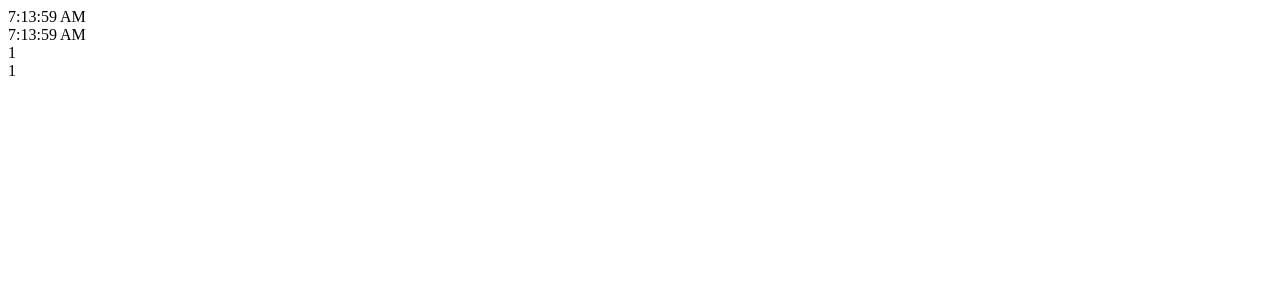
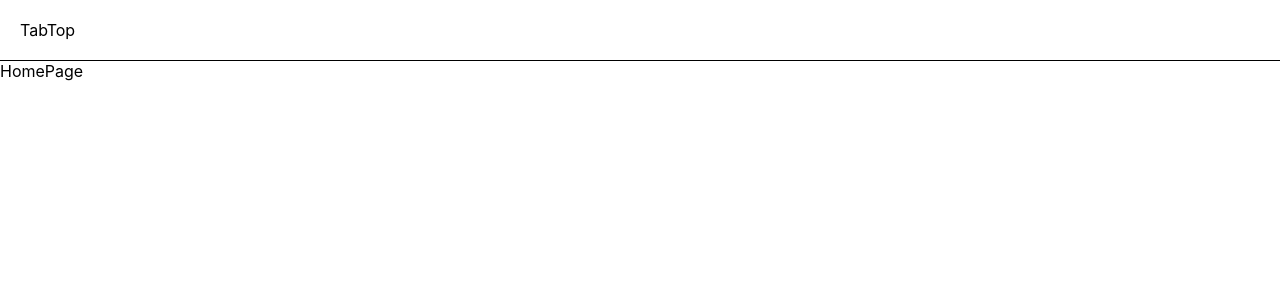
Before and after one commit to zhanghuidi2/react-app, a React app in the folder my-app2/: page / in a window 1280 px wide. Shown: the top 300 px of the page. Built offline with nearby package versions, Linux system fonts and the light colour scheme.

Commit message:
组件复合

```diff
--- a/my-app2/config/webpack.config.js
+++ b/my-app2/config/webpack.config.js
@@ -472,7 +472,6 @@ module.exports = function (webpackEnv) {
               exclude: cssModuleRegex,
               use: getStyleLoaders({
                 importLoaders: 1,
-                modules:true,
                 sourceMap: isEnvProduction
                   ? shouldUseSourceMap
                   : isEnvDevelopment,
@@ -489,7 +488,6 @@ module.exports = function (webpackEnv) {
               test: cssModuleRegex,
               use: getStyleLoaders({
                 importLoaders: 1,
-                modules:true,
                 sourceMap: isEnvProduction
                   ? shouldUseSourceMap
                   : isEnvDevelopment,
--- a/my-app2/src/App.js
+++ b/my-app2/src/App.js
@@ -3,13 +3,15 @@ import './App.css';
 import ClassComponent from './page/classComponents';
 import FunctionComponents from './page/functionComponents';
 import SetState from './page/setState';
+import HomePage from './page/HomePage';
 
 function App() {
   return (
-    <div>
-      <ClassComponent />
+    <div style={ {height:'100%'} }>
+      {/* <ClassComponent />
       <FunctionComponents />
-      <SetState />
+      <SetState /> */}
+      <HomePage />
     </div>
     // <div className="App">
     //   <header className="App-header">
--- a/my-app2/src/app.modules.css
+++ b/my-app2/src/app.modules.css
@@ -1,6 +1,22 @@
 .app{
+  height: 100%;
+  width: 100%;
   .logo{
     width: 70px;
-    height: 70px
+    height: 70px;
+  }
+  .top{
+    height: 100px;
+    width: 100%;
+    border-bottom: 1px solid #333;
+    position: fixed;
+    top: 0;
+  }
+  .bottom{
+    height: 100px;
+    width: 100%;
+    border-top: 1px solid #333;
+    position: fixed;
+    bottom: 0;
   }
 }
--- /dev/null
+++ b/my-app2/src/components/TabBottom.js
@@ -0,0 +1,14 @@
+import React, { Component } from 'react';
+class TabBottom extends Component {
+  constructor(props) {
+    super(props);
+    this.state = {  };
+  }
+  render() {
+    return (
+      <div className="bootomBar">TabBottom</div>
+    );
+  }
+}
+
+export default TabBottom;
--- /dev/null
+++ b/my-app2/src/components/TabTop.js
@@ -0,0 +1,14 @@
+import React, { Component } from 'react';
+class TabTop extends Component {
+  constructor(props) {
+    super(props);
+    this.state = {  };
+  }
+  render() {
+    return (
+      <div className="topBar">TabTop</div>
+    );
+  }
+}
+
+export default TabTop;
--- a/my-app2/src/index.css
+++ b/my-app2/src/index.css
@@ -16,3 +16,17 @@ code {
   width: 100px;
   height: 100px;
 }
+.topBar {
+  padding: 20px;
+  border-bottom: solid 1px black;
+}
+
+.bootomBar {
+  padding: 20px;
+  position: fixed;
+  right: 0;
+  bottom: 0;
+  left: 0;
+  border-top: solid 1px black;
+
+}
--- a/my-app2/src/index.js
+++ b/my-app2/src/index.js
@@ -1,7 +1,7 @@
 import React from 'react';
 import ReactDOM from 'react-dom';
-// import './index.css';
-import styles from './app.modules.css'
+import './index.css';
+// import styles from './app.modules.css'
 import App from './App';
 import reportWebVitals from './reportWebVitals';
 import logo from './logo.svg'
@@ -20,21 +20,21 @@ const showFlag = true
 const arr = [1, 2, 3]
 // 表达式
 const temp = <p>hahhaha</p>
-const jsx = (<div className={styles.app}>hello,
-    <div>{obj.firstName + ' ' + obj.lastName}</div>
-    <div>{formate(obj)}</div>
-    {showFlag?'3':'4'}
-    {showFlag&&temp}
-    <ul>
-      {arr.map(item=>(
-        <li key={item}>{item}</li>
-      ))}
-    </ul>
-    <img src={logo}
-    // className="logo"
-    className={styles.logo}
-    style={{width:'50px',height:'50px'}}></img>
-  </div>)
+// const jsx = (<div className={styles.app}>hello,
+//     <div>{obj.firstName + ' ' + obj.lastName}</div>
+//     <div>{formate(obj)}</div>
+//     {showFlag?'3':'4'}
+//     {showFlag&&temp}
+//     <ul>
+//       {arr.map(item=>(
+//         <li key={item}>{item}</li>
+//       ))}
+//     </ul>
+//     <img src={logo}
+//     // className="logo"
+//     className={styles.logo}
+//     style={{width:'50px',height:'50px'}}></img>
+//   </div>)
 
 // 1.jsx表达式{}
 // 2.对象
@@ -55,6 +55,3 @@ ReactDOM.render(
 // to log results (for example: reportWebVitals(console.log))
 // or send to an analytics endpoint. Learn more: https://bit.ly/CRA-vitals
 reportWebVitals();
-console.log(
-'===',styles
-)
--- /dev/null
+++ b/my-app2/src/page/HomePage.js
@@ -0,0 +1,23 @@
+import React, { Component } from 'react';
+import Layout from './Layout';
+class HomePage extends Component {
+  constructor(props) {
+    super(props);
+    this.state = {  };
+  }
+  render() {
+    return (
+      <Layout showTop={true} showBottom={false}>
+        {/* 这里直接写children，不需要再包裹div了 */}
+        {/* HomePage */}
+        {
+          {content: (
+            <div>HomePage</div>
+          )}
+        }
+      </Layout>
+    );
+  }
+}
+
+export default HomePage;
--- /dev/null
+++ b/my-app2/src/page/Layout.js
@@ -0,0 +1,24 @@
+import styles from '../app.modules.css'
+import React, { Component } from 'react';
+import TabBottom from '../components/TabBottom';
+import TabTop from '../components/TabTop';
+class Layout extends Component {
+  constructor(props) {
+    super(props);
+    this.state = {  };
+  }
+  render() {
+    const {children, showTop, showBottom} = this.props
+    console.log(showTop, showBottom, this.props)
+    return (
+      <div style={ {height:'100%'} }>
+        {showTop && <TabTop />}
+        {/* <div>{children}</div> */}
+        <div>{children.content}</div>
+        {showBottom && <TabBottom />}
+      </div>
+    );
+  }
+}
+
+export default Layout;
--- a/my-app2/src/page/setState.js
+++ b/my-app2/src/page/setState.js
@@ -33,7 +33,7 @@ class setState extends Component {
     //   // 在生命周期里，setState是异步的
     //   console.log(this.state.counter)
     // })
-
+    console.log(this)
   }
   changeValue(v) {
     // this.setState({
```
Also changed, not shown: my-app2/src/page/UserPage.js (added, +14 -0 lines), my-app2/src/App.css (line endings or trailing spaces).
